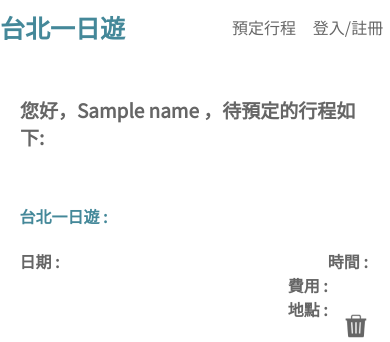
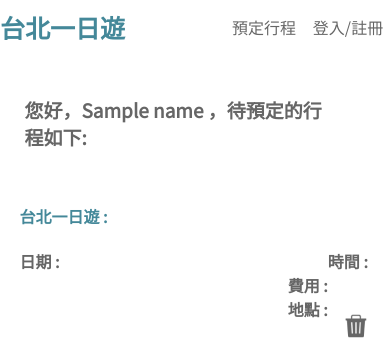
Before and after one commit to zabeth16/taipei-day-trip, a Flask app: template templates/booking.html in a window 390 px wide. Shown: the top 342 px of the page. Run offline with Flask 2, Linux system fonts and the light colour scheme; the template is opened without the code that fills it: most values are stand-ins (such as "Sample title", 1, 10 or a date in 2020).

Commit message:
05-01 booking CSS revise

```diff
--- a/static/css/booking.css
+++ b/static/css/booking.css
@@ -244,10 +244,11 @@ input{
     .content{
         justify-content: flex-start;
         margin-left: 10px;
+        width: 90%;
     }
     .headline{
         width: 90%;
-        margin-left: 10px;
+
     }
     .img{
         width: 100%;
```
